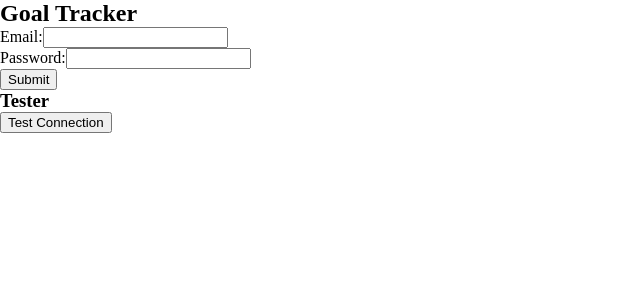
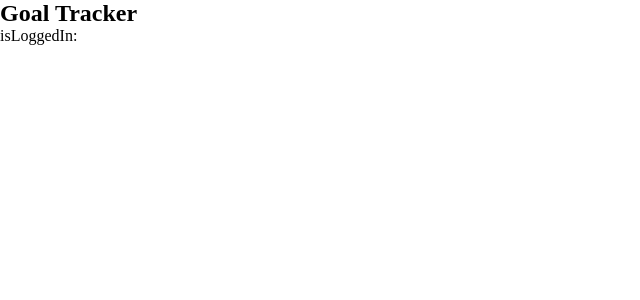
Before and after one commit to mikevallano/goal-tracker, a React (Vite) app in the folder react/: page / in a window 1280 px wide. Shown: the top 300 px of the page, without its empty margins (0-640 px from the left). Built offline with nearby package versions, Linux system fonts and the light colour scheme.

Commit message:
1: Create AuthContext and useAuthContext hook

```diff
--- a/react/src/App.tsx
+++ b/react/src/App.tsx
@@ -1,11 +1,15 @@
 import './App.css'
 import LoginForm from './components/LoginForm'
+import { useAuthContext } from './hooks/useAuthContext'
 
 function App() {
+  const { isLoggedIn } = useAuthContext()
+  console.log(`isLoggedIn:`, isLoggedIn)
   return (
     <>
       <h2>Goal Tracker</h2>
-      <LoginForm />
+      <p>isLoggedIn: {isLoggedIn}</p>
+      {/* <LoginForm /> */}
     </>
   )
 }
--- /dev/null
+++ b/react/src/contexts/AuthContext.tsx
@@ -0,0 +1,45 @@
+import { createContext, useState, ReactNode } from 'react'
+
+type AuthContextType = {
+  isLoggedIn: boolean
+  handleLogIn: (token: string) => void
+  handleLogOut: () => void
+}
+
+const initialAuthContext: AuthContextType = {
+  isLoggedIn: false,
+  handleLogIn: () => {},
+  handleLogOut: () => {},
+}
+
+export const AuthContext = createContext<AuthContextType>(initialAuthContext)
+
+type AuthProviderProps = {
+  children: ReactNode
+}
+
+export const AuthProvider: React.FC<AuthProviderProps> = ({ children }) => {
+  const [isLoggedIn, setIsLoggedIn] = useState(false)
+
+  const handleLogIn = (token: string) => {
+    // You might want to store the token in a secure way (e.g., localStorage)
+    // For simplicity, we're storing it in state here
+    console.log(token)
+    setIsLoggedIn(true)
+  }
+
+  const handleLogOut = () => {
+    // Clear any authentication-related state (e.g., remove token from storage)
+    setIsLoggedIn(false)
+  }
+
+  const returnValue = {
+    isLoggedIn: isLoggedIn,
+    handleLogIn: handleLogIn,
+    handleLogOut: handleLogOut,
+  }
+
+  return (
+    <AuthContext.Provider value={returnValue}>{children}</AuthContext.Provider>
+  )
+}
--- /dev/null
+++ b/react/src/hooks/useAuthContext.tsx
@@ -0,0 +1,12 @@
+import { useContext } from 'react'
+
+import { AuthContext } from '../contexts/AuthContext'
+
+export const useAuthContext = () => {
+  const { handleLogIn, handleLogOut, isLoggedIn } = useContext(AuthContext)
+  return {
+    handleLogIn: handleLogIn,
+    handleLogOut: handleLogOut,
+    isLoggedIn: isLoggedIn,
+  }
+}
--- a/react/src/main.tsx
+++ b/react/src/main.tsx
@@ -2,9 +2,12 @@ import React from 'react'
 import ReactDOM from 'react-dom/client'
 import App from './App.tsx'
 import './index.css'
+import { AuthProvider } from './contexts/AuthContext.tsx'
 
 ReactDOM.createRoot(document.getElementById('root')!).render(
   <React.StrictMode>
-    <App />
-  </React.StrictMode>,
+    <AuthProvider>
+      <App />
+    </AuthProvider>
+  </React.StrictMode>
 )
```
